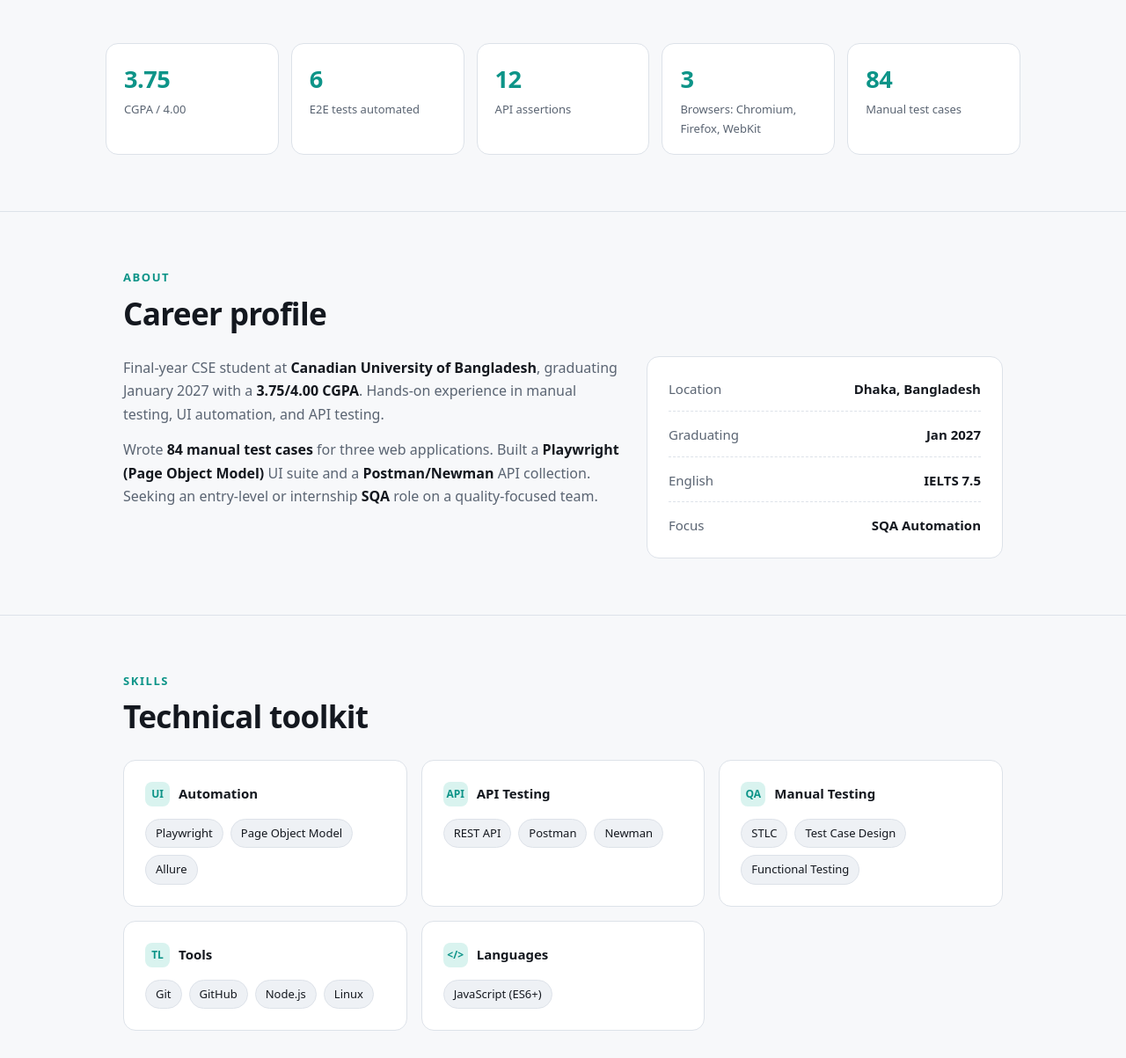
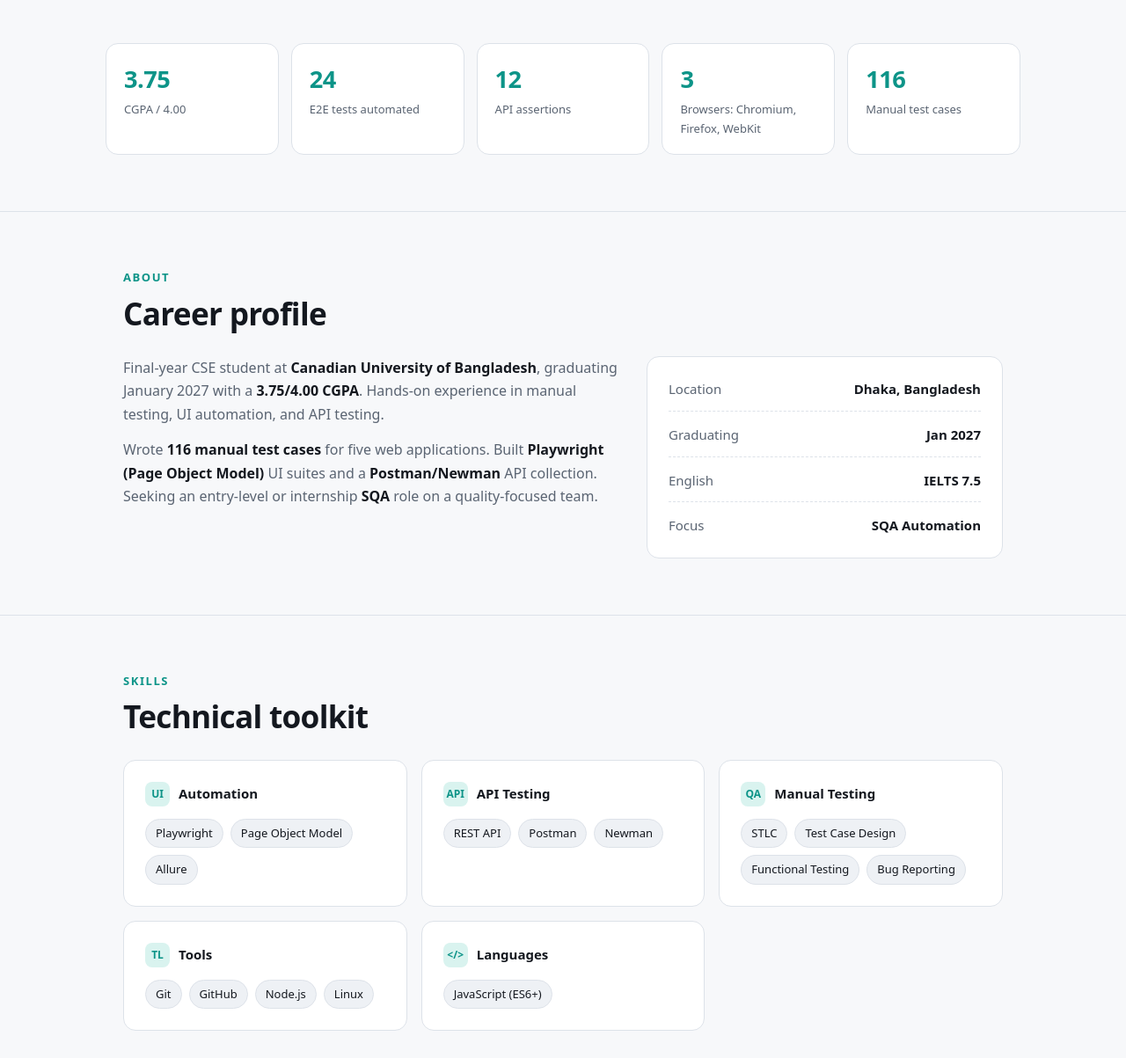
Before and after one commit to AzmaeenGH/azmaeengh.github.io, a plain HTML site: page index.html in a window 1280 px wide. Shown: the part 503-1706 px from the top of the page at 88% size. Drawn offline with Linux system fonts and the light colour scheme.

Commit message:
Update index.html

```diff
--- a/index.html
+++ b/index.html
@@ -250,10 +250,10 @@ footer .wrap{display:flex;flex-wrap:wrap;justify-content:space-between;gap:10px}
 
     <div class="facts">
       <div class="fact"><div class="n">3.75</div><div class="l">CGPA / 4.00</div></div>
-      <div class="fact"><div class="n">6</div><div class="l">E2E tests automated</div></div>
+      <div class="fact"><div class="n">24</div><div class="l">E2E tests automated</div></div>
       <div class="fact"><div class="n">12</div><div class="l">API assertions</div></div>
       <div class="fact"><div class="n">3</div><div class="l">Browsers: Chromium, Firefox, WebKit</div></div>
-      <div class="fact"><div class="n">84</div><div class="l">Manual test cases</div></div>
+      <div class="fact"><div class="n">116</div><div class="l">Manual test cases</div></div>
     </div>
   </div>
 
@@ -264,7 +264,7 @@ footer .wrap{display:flex;flex-wrap:wrap;justify-content:space-between;gap:10px}
       <div class="about">
         <div>
           <p>Final-year CSE student at <strong>Canadian University of Bangladesh</strong>, graduating January 2027 with a <strong>3.75/4.00 CGPA</strong>. Hands-on experience in manual testing, UI automation, and API testing.</p>
-          <p>Wrote <strong>84 manual test cases</strong> for three web applications. Built a <strong>Playwright (Page Object Model)</strong> UI suite and a <strong>Postman/Newman</strong> API collection. Seeking an entry-level or internship <strong>SQA</strong> role on a quality-focused team.</p>
+          <p>Wrote <strong>116 manual test cases</strong> for five web applications. Built <strong>Playwright (Page Object Model)</strong> UI suites and a <strong>Postman/Newman</strong> API collection. Seeking an entry-level or internship <strong>SQA</strong> role on a quality-focused team.</p>
         </div>
         <div class="card kv">
           <div><span>Location</span><span>Dhaka, Bangladesh</span></div>
@@ -291,7 +291,7 @@ footer .wrap{display:flex;flex-wrap:wrap;justify-content:space-between;gap:10px}
         </div>
         <div class="card skill">
           <h3><em>QA</em> Manual Testing</h3>
-          <div class="tags"><span class="tag">STLC</span><span class="tag">Test Case Design</span><span class="tag">Functional Testing</span></div>
+          <div class="tags"><span class="tag">STLC</span><span class="tag">Test Case Design</span><span class="tag">Functional Testing</span><span class="tag">Bug Reporting</span></div>
         </div>
         <div class="card skill">
           <h3><em>TL</em> Tools</h3>
```
